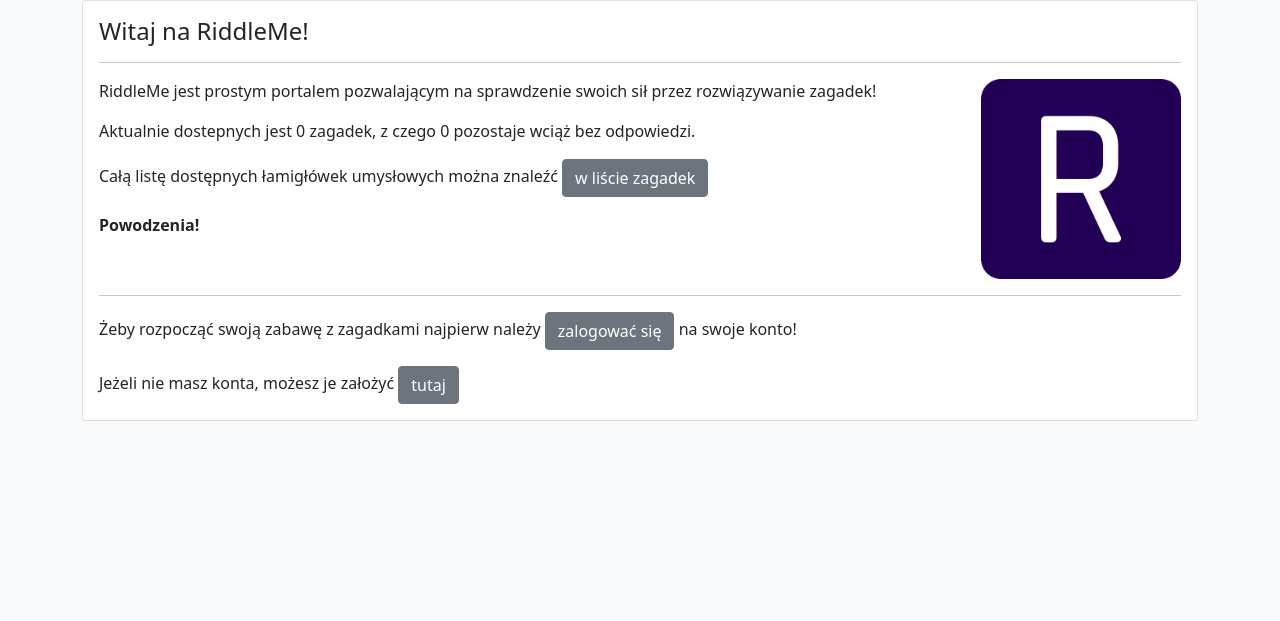
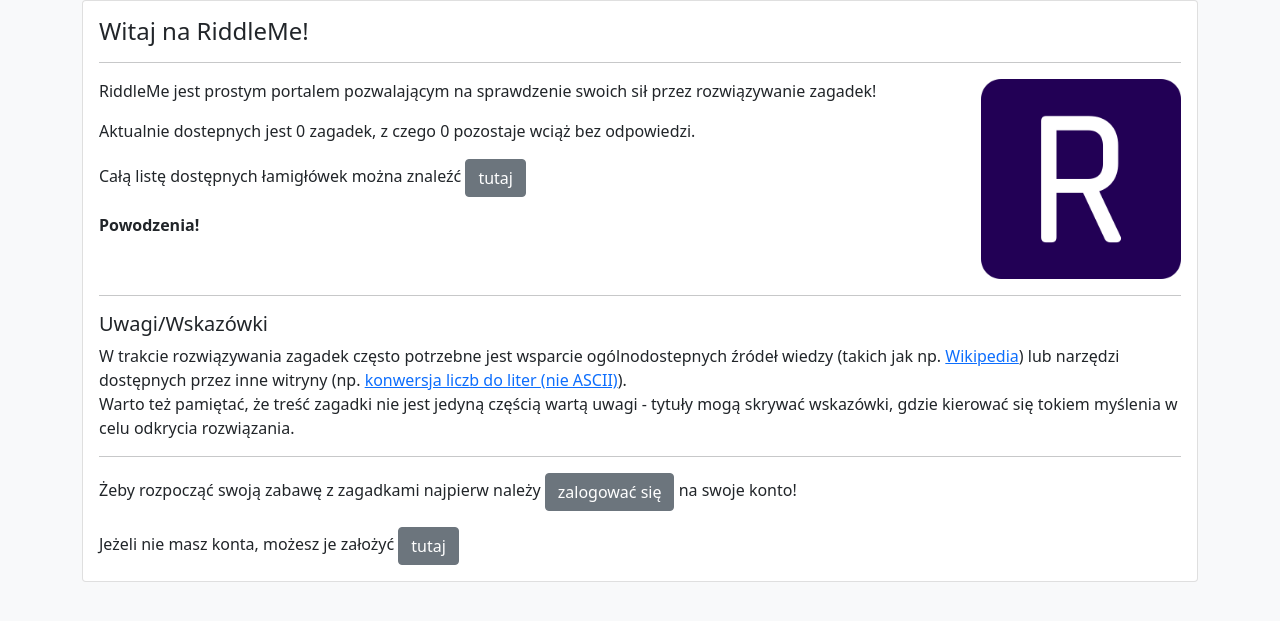
Before and after one commit to Ves5/RiddleMeDjango, a Django app: page / in a window 1280 px wide. Shown: the part 56-677 px from the top of the page. Run offline with Django 4.2, Linux system fonts and the light colour scheme; data that the repository does not hold is empty.

Commit message:
updated index

```diff
--- a/app/riddleme/templates/riddleme/index.html
+++ b/app/riddleme/templates/riddleme/index.html
@@ -20,7 +20,7 @@
                     Aktualnie dostepnych jest {{ puzzle_count }} zagadek, z czego {{ unsolved_count }} pozostaje wciąż bez odpowiedzi.
                 </p>
                 <p class="card-text">
-                    Całą listę dostępnych łamigłówek umysłowych można znaleźć <a href="{% url 'page' 1 %}" class="inline btn btn-secondary">w liście zagadek</a>
+                    Całą listę dostępnych łamigłówek można znaleźć <a href="{% url 'page' 1 %}" class="inline btn btn-secondary">tutaj</a>
                 </p>
                 <p class="card-text">
                     <b>Powodzenia!</b>
@@ -28,6 +28,12 @@
             </div>
             <img src="{% static 'riddleme/favicon/favicon-big.png' %}" width="200" height="200" class="rounded d-block" alt=""/>
         </div>
+        <hr>
+        <h5 class="card-title">Uwagi/Wskazówki</h5>
+        <p class="card-text">
+            W trakcie rozwiązywania zagadek często potrzebne jest wsparcie ogólnodostepnych źródeł wiedzy (takich jak np. <a href="https://www.wikipedia.org/">Wikipedia</a>) lub narzędzi dostępnych przez inne witryny (np. <a href="https://www.boxentriq.com/code-breaking/numbers-to-letters">konwersja liczb do liter (nie ASCII)</a>).
+            <br>Warto też pamiętać, że treść zagadki nie jest jedyną częścią wartą uwagi - tytuły mogą skrywać wskazówki, gdzie kierować się tokiem myślenia w celu odkrycia rozwiązania.
+        </p>
         <hr>
         {% if user.is_authenticated %}
         <p class="card-text">
```
